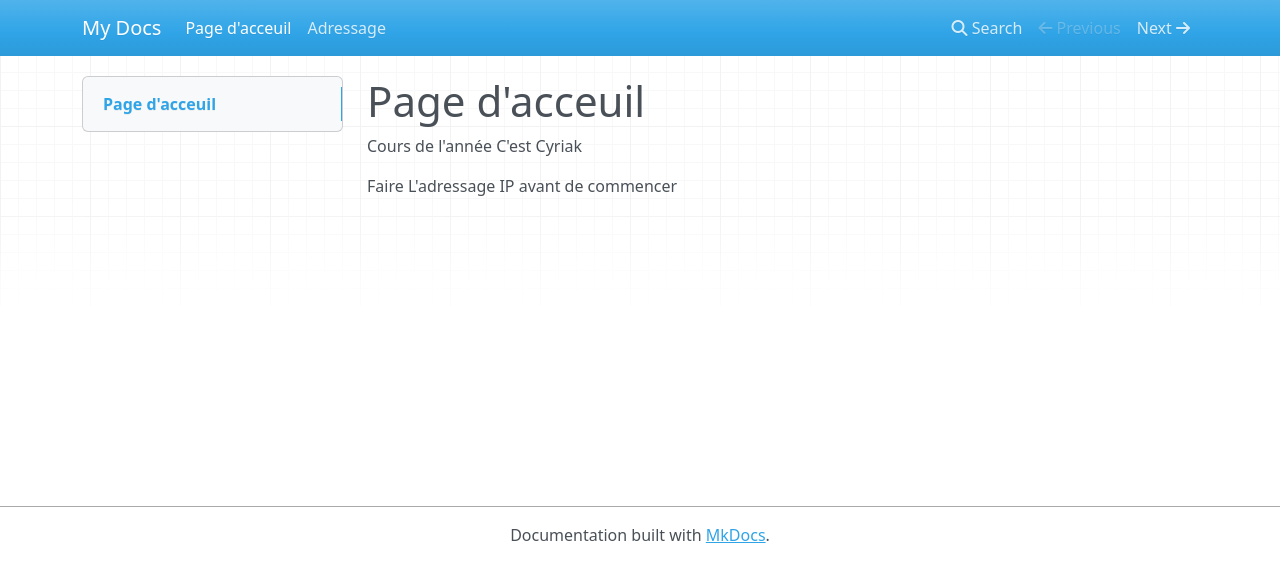
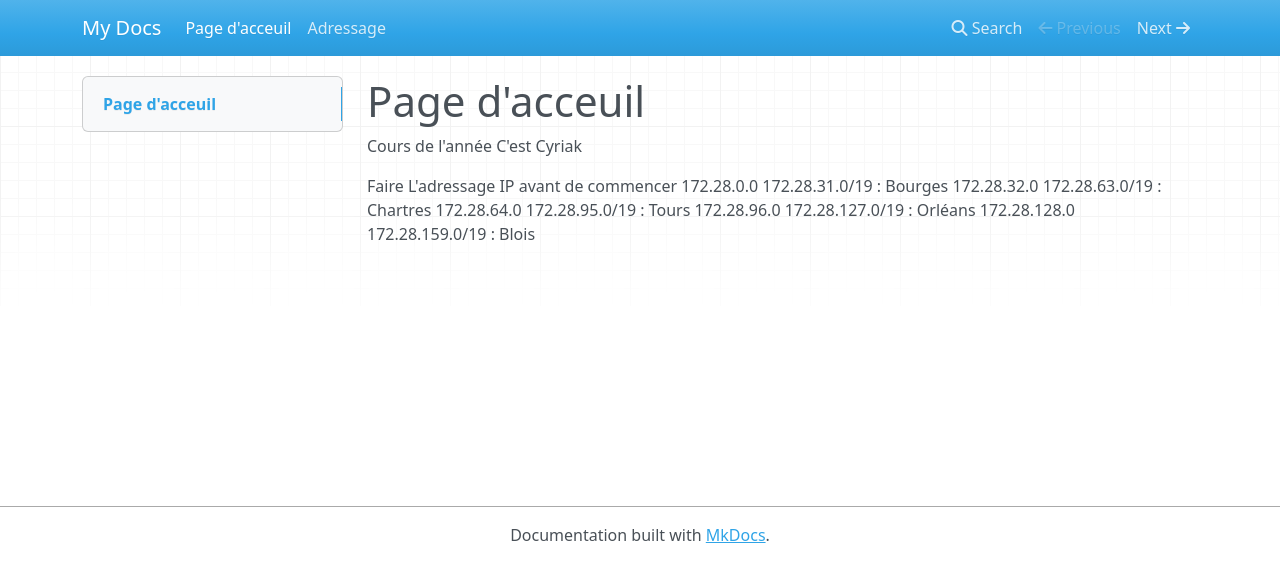
Before and after one commit to XolA-max/gp-orleans-sportludique2025-2026, an MkDocs documentation site: the page built from docs/index.md, in a window 1280 px wide. Shown: the top 582 px of the page. Built offline with MkDocs 1.6.1, drawn with Linux system fonts in a browser that asks for light colours; nearby versions of some CDN libraries.

Commit message:
Adressage IP

```diff
--- a/docs/index.md
+++ b/docs/index.md
@@ -5,3 +5,8 @@ C'est Cyriak
 
 
 Faire L'adressage IP avant de commencer
+172.28.0.0 172.28.31.0/19 : Bourges
+172.28.32.0 172.28.63.0/19 : Chartres
+172.28.64.0 172.28.95.0/19 : Tours
+172.28.96.0 172.28.127.0/19 : Orléans
+172.28.128.0 172.28.159.0/19 : Blois
```
